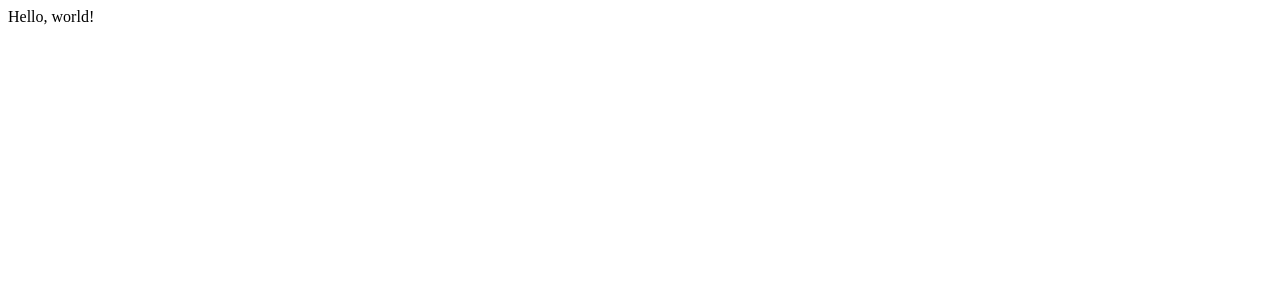
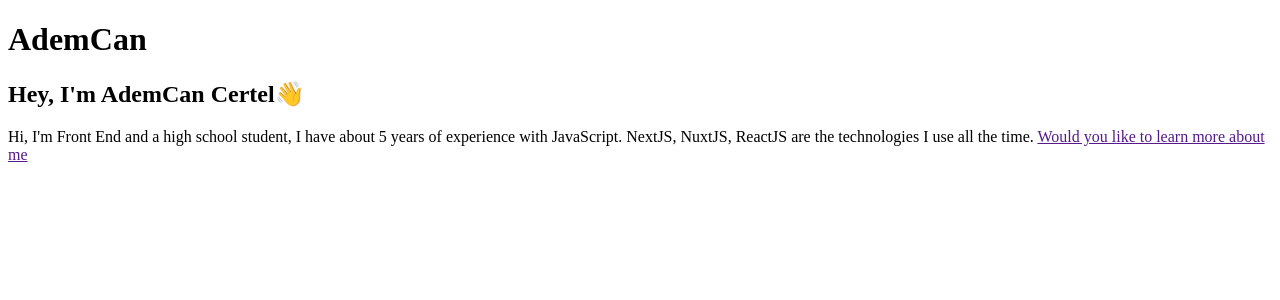
Before and after one commit to AdemCanCertel-zz/website, a Next.js app: page / in a window 1280 px wide. Shown: the top 300 px of the page. Built offline with nearby package versions, Linux system fonts and the light colour scheme.

Commit message:
Update index.jsx

```diff
--- a/src/pages/index.jsx
+++ b/src/pages/index.jsx
@@ -1,4 +1,24 @@
+import Link from 'next/link';
+
 function HomePage() {
-    return <div className="text-green-400">Hello, world!</div>
+    return <main>
+            <header>
+            <div className="flex items-center">
+                <Link href="/">
+                    <h1 className="font-semibold pl-3 mr-1 text-2xl inline-block">AdemCan</h1>
+                </Link>
+            </div>
+        </header>
+            <section>
+                <h1>
+                    Hey, I'm AdemCan Certel👋
+                </h1>
+                <p className="prose">
+                    Hi, I'm Front End and a high school student,
+                    I have about 5 years of experience with JavaScript.
+                    NextJS, NuxtJS, ReactJS are the technologies I use all the time. <Link className="text-indigo-500" href="">Would you like to learn more about me</Link>
+                </p>
+            </section>
+        </main>
 }
 export default HomePage
```
